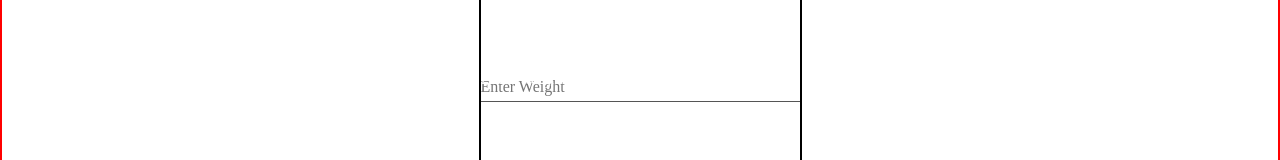
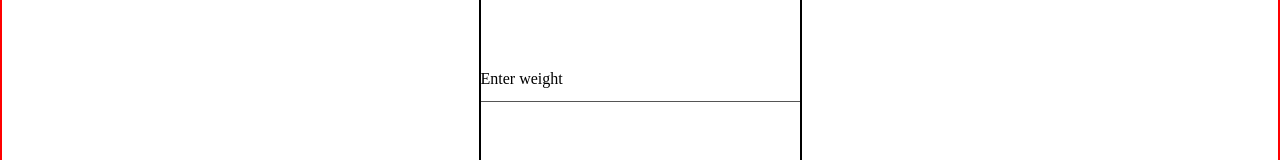
Before and after one commit to jshin720/vetcalc, a React (Create React App) app: page / in a window 1280 px wide. Shown: the part 203-363 px from the top of the page. Built offline with nearby package versions, Linux system fonts and the light colour scheme.

Commit message:
adding css

```diff
--- a/src/App.css
+++ b/src/App.css
@@ -33,7 +33,6 @@
   top: 0px;
   left: 0px;
   font-size: 16px;
-  color: #fff;
   pointer-event: none;
   transition: all 0.5s ease-in-out;
 }
--- a/src/components/Fpage.jsx
+++ b/src/components/Fpage.jsx
@@ -23,7 +23,7 @@ export default function FormPage(props) {
           <label className="form-label">Enter weight</label>
           <input
             type="number"
-            placeholder="Enter Weight"
+            // placeholder="Enter Weight"
             defaultValue={weight === 0 ? null : weight}
             onChange={(e) => setWeight(e.target.value)}
             name="weight"
```
